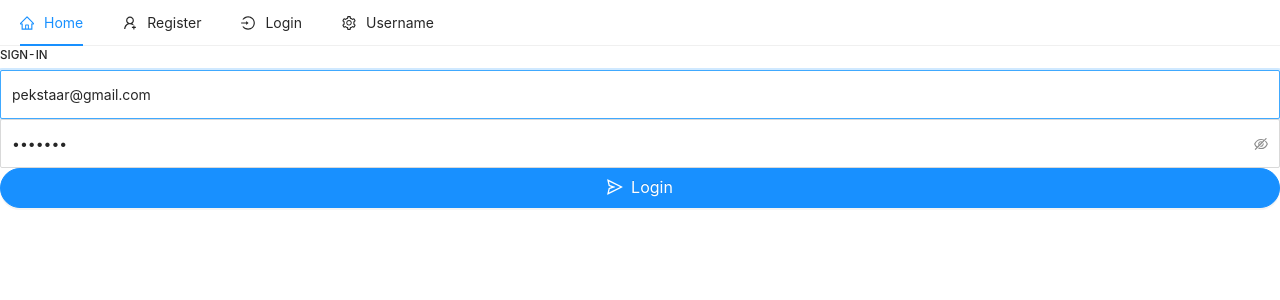
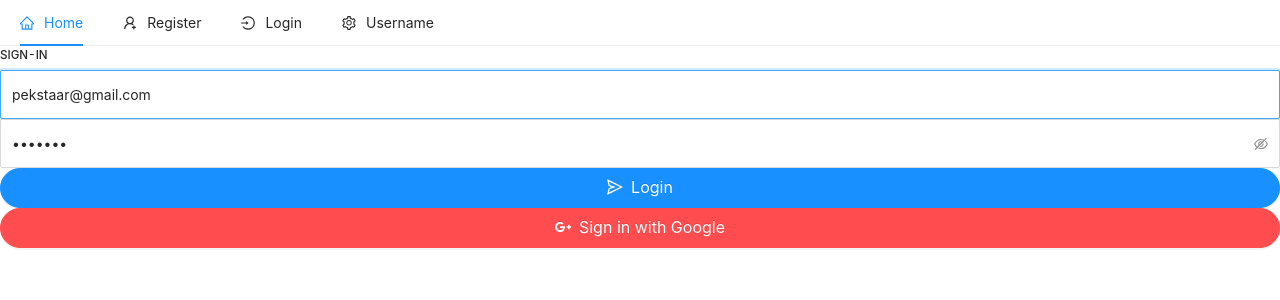
Before and after one commit to Pekstaar/client-frontend, a React (Create React App) app: page /login in a window 1280 px wide. Shown: the top 300 px of the page. Built offline with nearby package versions, Linux system fonts and the light colour scheme; no server answers.

Commit message:
login-with-google

```diff
--- a/src/pages/auth/Login.js
+++ b/src/pages/auth/Login.js
@@ -1,7 +1,7 @@
 import React, { useState } from "react";
 import { Button, Input } from "antd";
-import { authentication } from "../../Firebase";
-import { SendOutlined } from "@ant-design/icons";
+import { authentication, googleAuthProvider } from "../../Firebase";
+import { GooglePlusOutlined, SendOutlined } from "@ant-design/icons";
 import { useDispatch } from "react-redux";
 import NotificationManager from "react-notifications/lib/NotificationManager";
 
@@ -16,6 +16,7 @@ const Login = ({ history }) => {
 
   const handleSubmit = async (e) => {
     e.preventDefault();
+
     setLoading(true);
 
     try {
@@ -37,10 +38,32 @@ const Login = ({ history }) => {
       });
       history.push("/");
     } catch (error) {
-      console.log(error);
+      // console.log(error);
       NotificationManager.error(error.message);
       setLoading(false);
     }
+  };
+
+  const googleLogin = async (e) => {
+    authentication
+      .signInWithPopup(googleAuthProvider)
+      .then(async (result) => {
+        const { user } = result;
+        const idToken = await user.getIdTokenResult();
+
+        //set reducer to email and login token(keeps one logged in )
+        dispatch({
+          type: "LOGGED_IN_USER",
+          payload: {
+            email: user.email,
+            token: idToken.token,
+          },
+        });
+
+        // redirect to dashboard(signed in)
+        history.push("/");
+      })
+      .catch((error) => NotificationManager.error);
   };
 
   const loginForm = () => (
@@ -83,8 +106,25 @@ const Login = ({ history }) => {
     <div className="container p-5">
       <div className="row">
         <div className="col-md-6 offset-md-3">
-          <h5 className="float-center mx-3">SIGN-IN</h5>
+          {loading ? (
+            <h5 className="float-center mx-3 text-warning ">Loading...</h5>
+          ) : (
+            <h5 className="float-center mx-3">SIGN-IN</h5>
+          )}
+
           {loginForm()}
+
+          <Button
+            type="danger"
+            size="large"
+            onClick={googleLogin}
+            className="my-3"
+            block
+            shape="round"
+            icon={<GooglePlusOutlined />}
+          >
+            Sign in with Google
+          </Button>
         </div>
       </div>
     </div>
```
Also changed, not shown: 1 other file (tests, documents, lock files or other folders).
